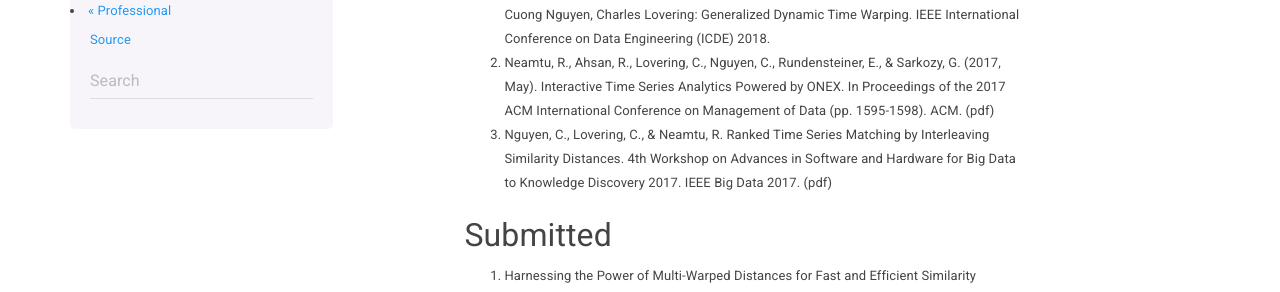
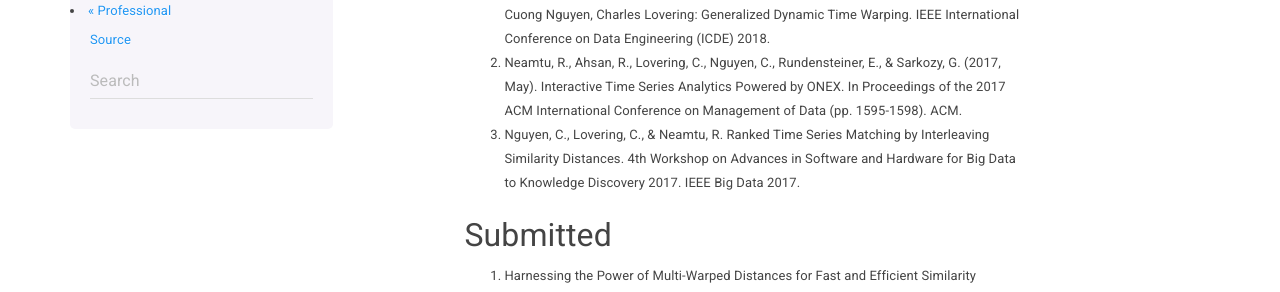
Before and after one commit to cjlovering/cjlovering.github.io, a Sphinx documentation site: the page built from docs/source/profile/publications.rst, in a window 1280 px wide and 936 px high. Shown: the part 218-510 px from the top of the window. Built offline with Sphinx 7.4.7, drawn with Linux system fonts in a browser that asks for light colours.

Commit message:
removed extra unused notes.

```diff
--- a/docs/source/profile/publications.rst
+++ b/docs/source/profile/publications.rst
@@ -4,8 +4,8 @@
 Accepted
 ~~~~~~~~
 1. Rodica Neamtu, Ramoza Ahsan, Elke Rundensteiner, Gabor Sarkozy, Eamonn Keogh, Cuong Nguyen, Charles Lovering: Generalized Dynamic Time Warping. IEEE International Conference on Data Engineering (ICDE) 2018.
-2. Neamtu, R., Ahsan, R., Lovering, C., Nguyen, C., Rundensteiner, E., & Sarkozy, G. (2017, May). Interactive Time Series Analytics Powered by ONEX. In Proceedings of the 2017 ACM International Conference on Management of Data (pp. 1595-1598). ACM. (pdf)
-3. Nguyen, C., Lovering, C., & Neamtu, R. Ranked Time Series Matching by Interleaving Similarity Distances. 4th Workshop on Advances in Software and Hardware for Big Data to Knowledge Discovery 2017. IEEE Big Data 2017. (pdf)
+2. Neamtu, R., Ahsan, R., Lovering, C., Nguyen, C., Rundensteiner, E., & Sarkozy, G. (2017, May). Interactive Time Series Analytics Powered by ONEX. In Proceedings of the 2017 ACM International Conference on Management of Data (pp. 1595-1598). ACM.
+3. Nguyen, C., Lovering, C., & Neamtu, R. Ranked Time Series Matching by Interleaving Similarity Distances. 4th Workshop on Advances in Software and Hardware for Big Data to Knowledge Discovery 2017. IEEE Big Data 2017.
 
 Submitted
 ~~~~~~~~~
```
